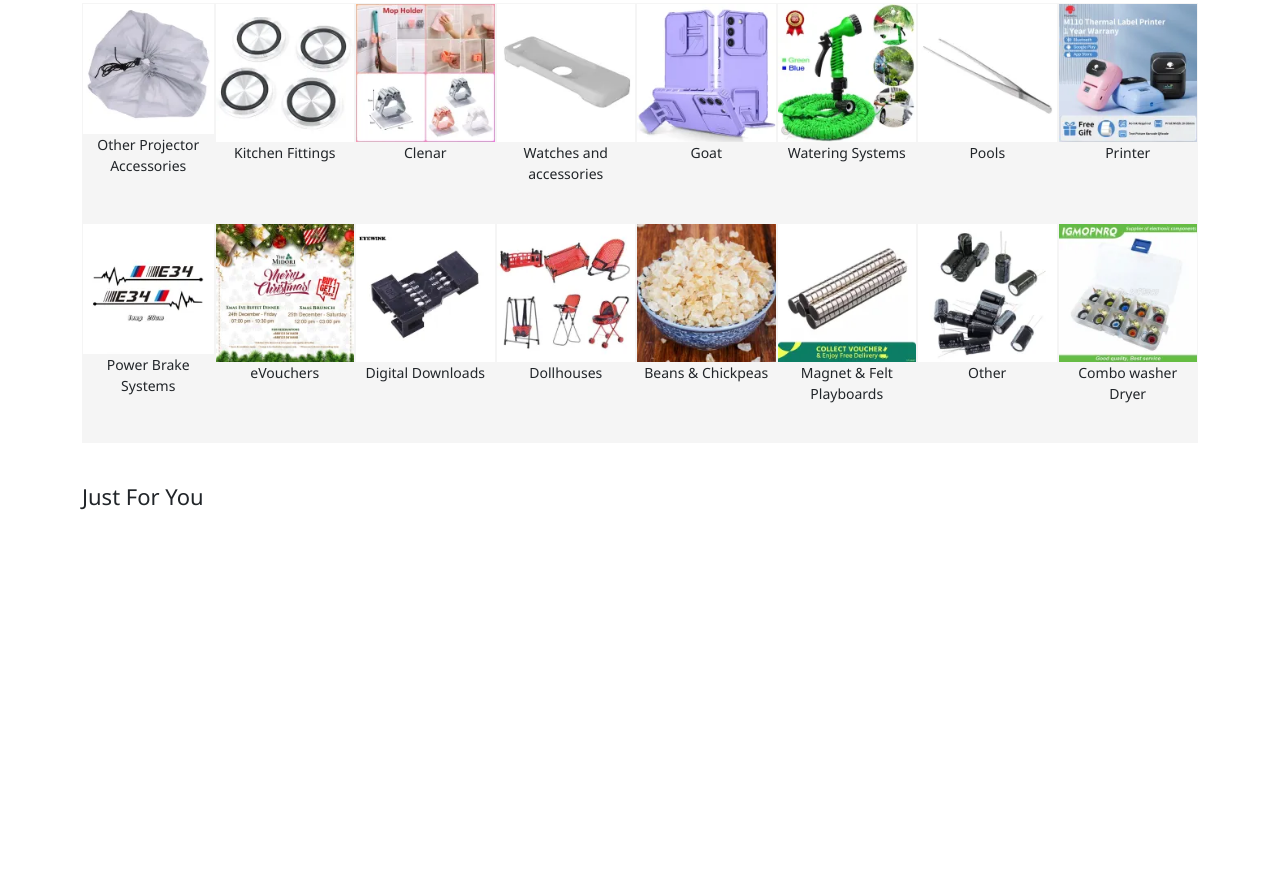
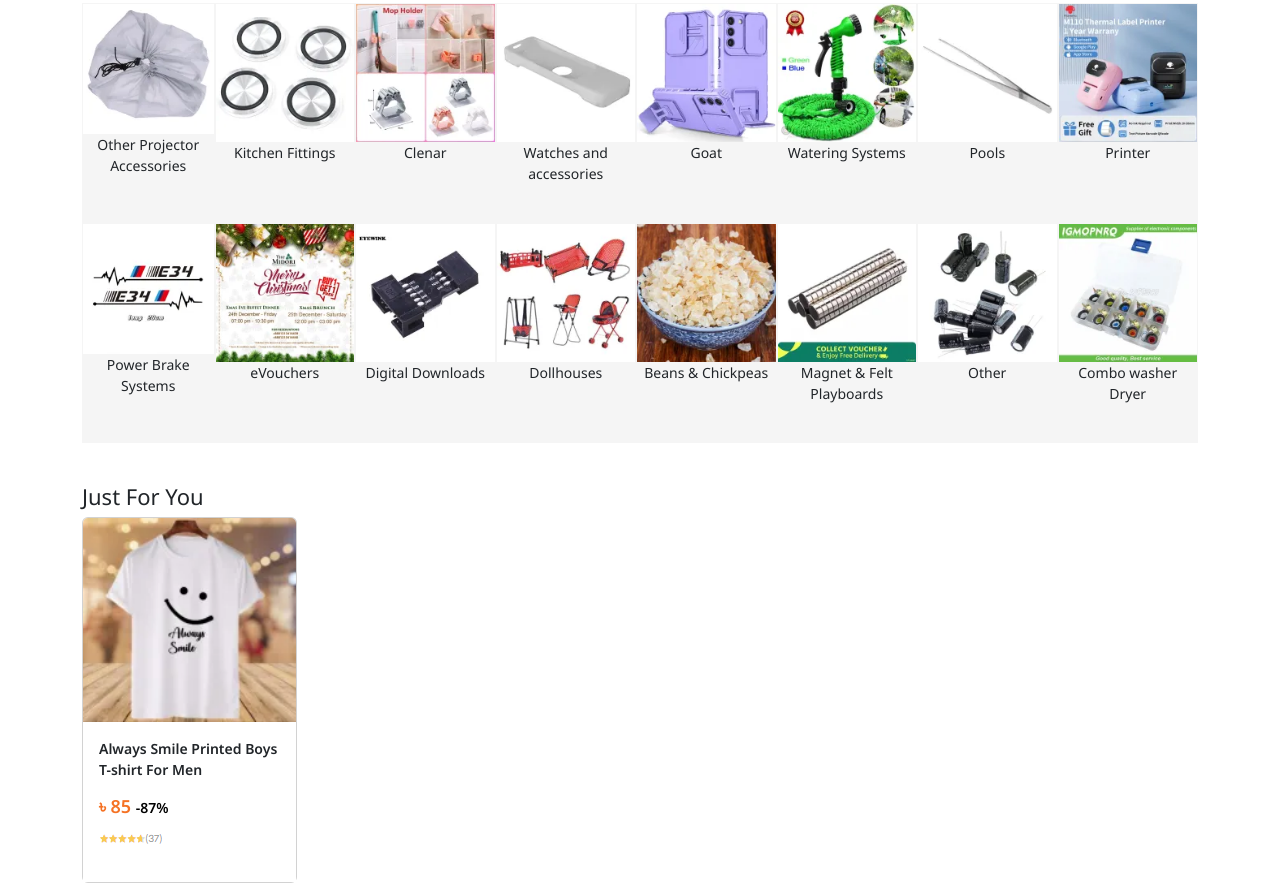
Before and after one commit to raisulhamim/Daraz-project, a plain HTML site: page index.html in a window 1280 px wide. Shown: the part 1296-2179 px from the top of the page. Before the commit the page ends 1813 px from the top, so only its background shows below. Drawn offline with nearby package versions, Linux system fonts and the light colour scheme.

Commit message:
just me part

```diff
--- a/index.html
+++ b/index.html
@@ -104,7 +104,8 @@
   <section class="productpart">
     <div class="container">
       <div class="box">
-        <div class="product1"><div class="card-group">
+        <div class="product1">
+          <div class="card-group">
             <div class="card">
               <img src="./image/product1.webp" class="card-img-top" alt="...">
               <div class="card-body">
@@ -114,8 +115,10 @@
                 <p class="card-text"><small class="text-body-secondary">৳2̶,̶9̶9̶0̶ <span>-42%</span></small></p>
               </div>
             </div>
-            </div></div>
-        <div class="product2"><div class="card-group">
+          </div>
+        </div>
+        <div class="product2">
+          <div class="card-group">
             <div class="card">
               <img src="./image/product2.webp" class="card-img-top" alt="...">
               <div class="card-body">
@@ -125,8 +128,10 @@
                 <p class="card-text"><small class="text-body-secondary">৳7̶0̶0̶ <span>-79%</span></small></p>
               </div>
             </div>
-            </div></div>
-        <div class="product3"><div class="card-group">
+          </div>
+        </div>
+        <div class="product3">
+          <div class="card-group">
             <div class="card">
               <img src="./image/product3.webp" class="card-img-top" alt="...">
               <div class="card-body">
@@ -136,8 +141,10 @@
                 <p class="card-text"><small class="text-body-secondary">৳2̶0̶0̶0̶ <span>-24%</span></small></p>
               </div>
             </div>
-            </div></div>
-        <div class="product4"><div class="card-group">
+          </div>
+        </div>
+        <div class="product4">
+          <div class="card-group">
             <div class="card">
               <img src="./image/product4.webp" class="card-img-top" alt="...">
               <div class="card-body">
@@ -147,8 +154,10 @@
                 <p class="card-text"><small class="text-body-secondary">৳1̶3̶0̶ <span>-33%</span></small></p>
               </div>
             </div>
-            </div></div>
-        <div class="product5"><div class="card-group">
+          </div>
+        </div>
+        <div class="product5">
+          <div class="card-group">
             <div class="card">
               <img src="./image/product05.webp" class="card-img-top" alt="...">
               <div class="card-body">
@@ -158,8 +167,10 @@
                 <p class="card-text"><small class="text-body-secondary">৳7̶6̶9̶ <span>-48%</span></small></p>
               </div>
             </div>
-            </div></div>
-        <div class="product6"><div class="card-group">
+          </div>
+        </div>
+        <div class="product6">
+          <div class="card-group">
             <div class="card">
               <img src="./image/product6.webp" class="card-img-top" alt="...">
               <div class="card-body">
@@ -169,7 +180,8 @@
                 <p class="card-text"><small class="text-body-secondary">৳9̶9̶0̶ <span>-87%</span></small></p>
               </div>
             </div>
-            </div></div>
+          </div>
+        </div>
       </div>
     </div>
   </section>
@@ -186,19 +198,26 @@
           <p>Other Projector Accessories</p>
         </div>
         <div class="c2"><img src="./image/c2.webp" alt="">
-          <p>Kitchen Fittings</p></div>
+          <p>Kitchen Fittings</p>
+        </div>
         <div class="c3"><img src="./image/cetagory2.webp" alt="">
-          <p>Clenar</p></div>
+          <p>Clenar</p>
+        </div>
         <div class="c4"><img src="./image/c4.webp" alt="">
-          <p>Watches and accessories</p></div>
+          <p>Watches and accessories</p>
+        </div>
         <div class="c5"><img src="./image/c5.webp" alt="">
-          <p>Goat</p></div>
+          <p>Goat</p>
+        </div>
         <div class="c6"><img src="./image/c6.webp" alt="">
-          <p>Watering Systems</p></div>
+          <p>Watering Systems</p>
+        </div>
         <div class="c7"><img src="./image/c07.webp" alt="">
-          <p>Pools</p></div>
+          <p>Pools</p>
+        </div>
         <div class="c8"><img src="./image/cetagory1.webp" alt="">
-          <p>Printer</p></div>
+          <p>Printer</p>
+        </div>
       </div>
     </div>
   </section>
@@ -210,19 +229,26 @@
           <p>Power Brake Systems</p>
         </div>
         <div class="c2"><img src="./image/c10.webp" alt="">
-          <p>eVouchers</p></div>
+          <p>eVouchers</p>
+        </div>
         <div class="c3"><img src="./image/c11.webp" alt="">
-          <p>Digital Downloads</p></div>
+          <p>Digital Downloads</p>
+        </div>
         <div class="c4"><img src="./image/c12.webp" alt="">
-          <p>Dollhouses</p></div>
+          <p>Dollhouses</p>
+        </div>
         <div class="c5"><img src="./image/c13.webp" alt="">
-          <p>Beans & Chickpeas</p></div>
+          <p>Beans & Chickpeas</p>
+        </div>
         <div class="c6"><img src="./image/c14.webp" alt="">
-          <p>Magnet & Felt Playboards</p></div>
+          <p>Magnet & Felt Playboards</p>
+        </div>
         <div class="c7"><img src="./image/c15.webp" alt="">
-          <p>Other</p></div>
+          <p>Other</p>
+        </div>
         <div class="c8"><img src="./image/c16.webp" alt="">
-          <p>Combo washer Dryer</p></div>
+          <p>Combo washer Dryer</p>
+        </div>
       </div>
     </div>
   </section>
@@ -231,6 +257,27 @@
       <h3>Just For You</h3>
     </div>
   </section>
+  <section class="justme">
+    <div class="container">
+      <div class="box">
+        <div class="j1">
+          <div class="card-group">
+            <div class="card">
+              <img src="./image/j1.webp" class="card-img-top" alt="...">
+              <div class="card-body">
+
+                <p class="card-text">Always Smile Printed Boys T-shirt For Men</p>
+                <h3>৳ 85 <span>-87%</span></h3>
+                <p><img src="./image/star1.png" alt=""></p>
+              </div>
+            </div>
+          </div>
+        </div>
+
+      </div>
+    </div>
+  </section>
+
 
 
 
--- a/style.css
+++ b/style.css
@@ -1,5 +1,6 @@
-.container{
+.container1{
     width: 1320px;
+
 
 }
 .box{
@@ -482,3 +483,66 @@ nav .box{
 -moz-box-shadow: -1px 16px 14px 6px rgba(0,0,0,0.1);
 
 }
+.justme .j1{
+    width: 215px;
+    height: 350px;
+
+
+}
+/* .productpart .product2{
+    width: 300px;
+    height: 350px;
+
+
+}
+.productpart .product3{
+    width: 300px;
+    height: 350px;
+
+
+}
+.productpart .product4{
+     width: 300px;
+    height: 350px;
+
+}
+.productpart .product5{
+     width: 300px;
+    height: 350px;
+
+}
+.productpart .product6{
+   width: 300px;
+    height: 350px;
+
+}  */
+.j1 .card-text{
+    font-size: 14px;
+    font-weight: 600;
+    font-family: "Noto Sans", sans-serif;
+}
+.j1 h3{
+     font-size: 18px;
+    font-weight: 600;
+    color: #f57224;
+    font-family: "Noto Sans", sans-serif;
+}
+
+.j1  span{
+   color: black ;
+   font-size: 14px;
+}
+.j1{
+    background: transparent;
+    /* border: 1px solid #F5F5F5 ; */
+    transition: .4s;
+    display: inline-block;
+}
+.j1:hover{
+            box-shadow: -1px 16px 14px 6px rgba(0,0,0,0.54);
+-webkit-box-shadow: -1px 16px 14px 6px rgba(0,0,0,0.54);
+-moz-box-shadow: -1px 16px 14px 6px rgba(0,0,0,0.54);
+}
+.j1 .card-body{
+    background: white;
+}
```
Also changed, not shown: image/j1.webp (added), image/j2.webp (added), image/j3.webp (added), image/j4.webp (added), image/j5.webp (added), image/j6.webp (added), image/star1.png (added). Lines whose indentation alone changed are shown as unchanged.
